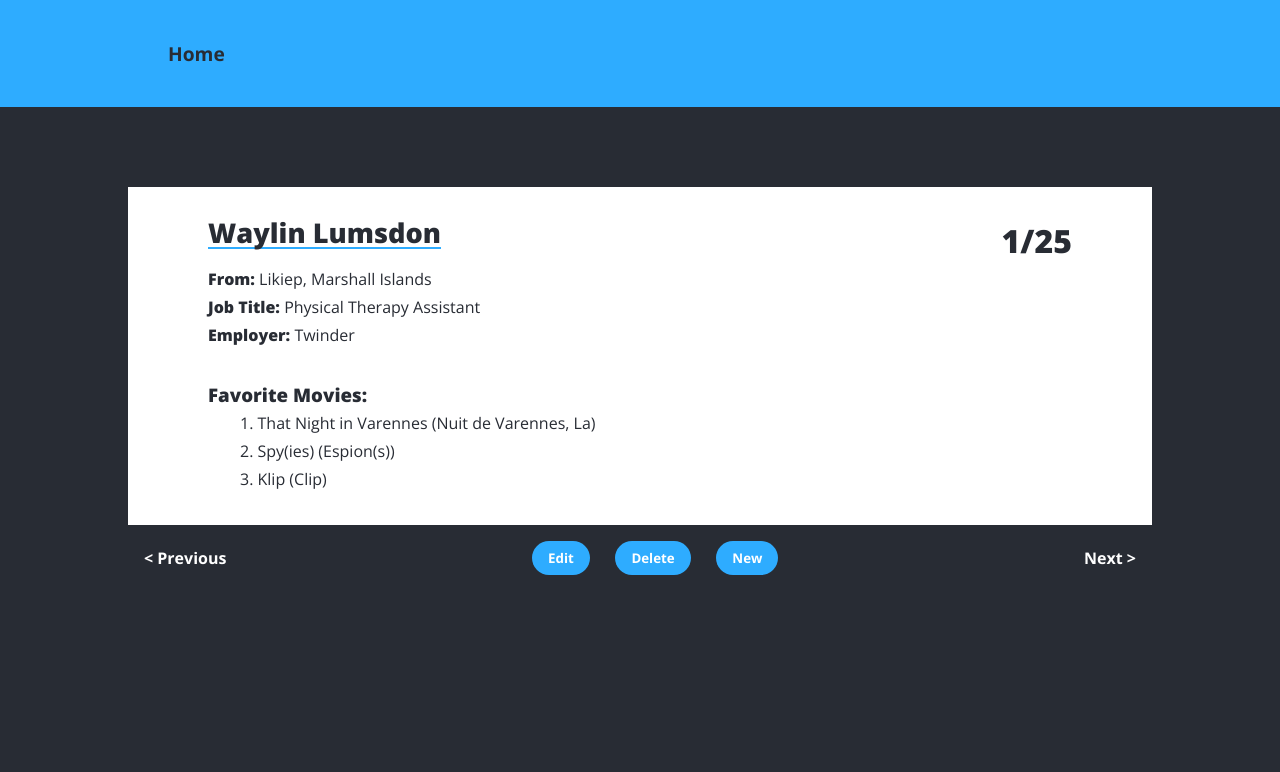
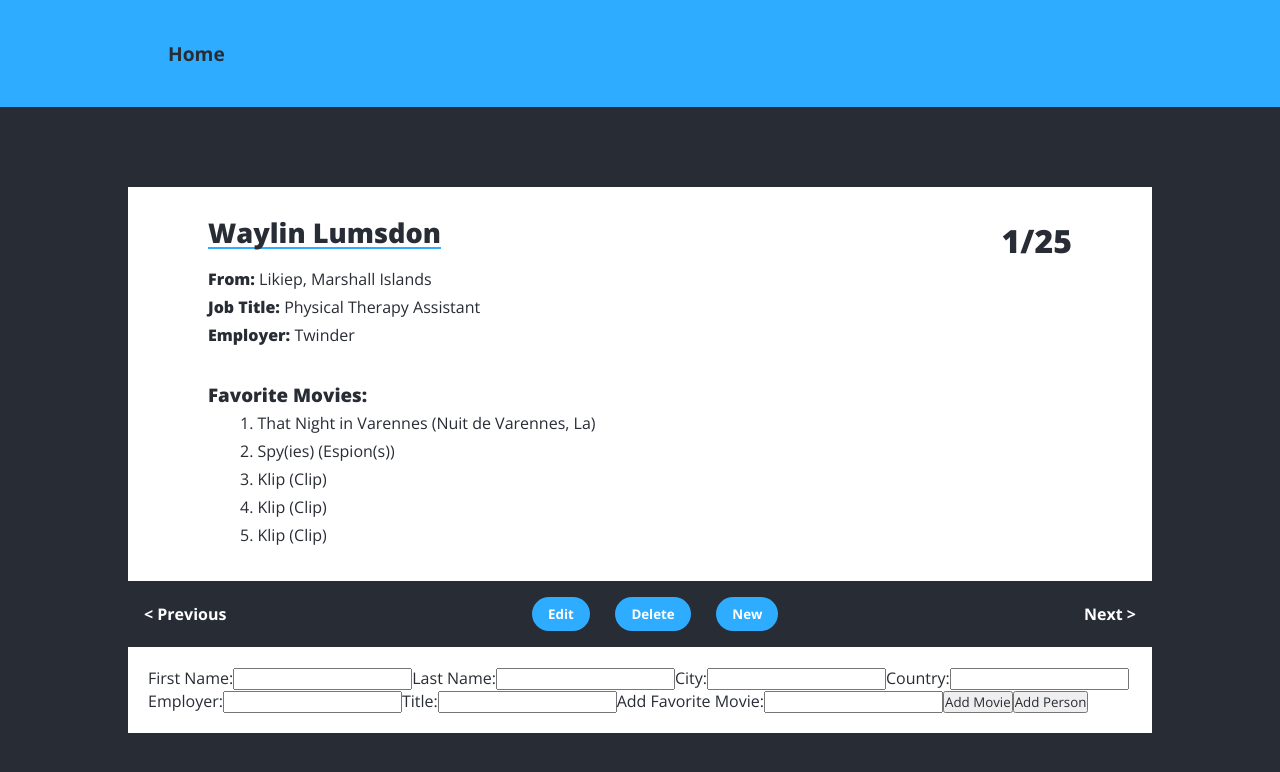
Before and after one commit to SenciZ/user-directory, a React (Create React App) app: page / in a window 1280 px wide. Both pictures are taken after a click on the button "New". Shown: the top 772 px of the page. Built offline with nearby package versions, Linux system fonts and the light colour scheme.

Commit message:
add edit and create functionality

```diff
--- a/src/App.css
+++ b/src/App.css
@@ -127,7 +127,10 @@ span strong {
   max-width: 900px;
   min-width: 400px;
   width: 40vw;
-  background-color: #e0ff2e;
+  background-color: #f2f2f2;
+  border-radius: 20px;
+  border: 2px solid black;
+  box-shadow: 2px 2px 20px rgba(0,0,0, 0.6);
   position: absolute;
   z-index: 999;
   left: calc(50vw - 20vw);
@@ -135,8 +138,27 @@ span strong {
   display: flex;
   flex-direction: column;
   padding: 5rem;
+  animation-name: slidein;
+  animation-duration: 200ms;
+  animation-timing-function: cubic-bezier(0.175, 0.885, 0.32, 1.275);
 }
 
+@keyframes slidein {
+  0% {
+    opacity: 0;
+    transform: scale(.9)
+  }
+
+  99% {
+    opacity: 1;
+    transform: scale(1.05)
+  }
+
+  100% {
+    opacity: 1;
+    transform: scale(1)
+  }
+}
 .overlay {
   z-index: 5;
   width: 100vw;
@@ -144,7 +166,8 @@ span strong {
   position: absolute;
   left: 0;
   top: 0;
-  background-color: rgba(0,0,0, 0.6);
+  background-color: rgba(255, 255, 255, 0.6);
+  backdrop-filter: blur(6px);
 }
 
 /* .editModal.modalControl {
--- a/src/ObjectData/data.js
+++ b/src/ObjectData/data.js
@@ -9,6 +9,8 @@ const data = [
     favoriteMovies: [
       "That Night in Varennes (Nuit de Varennes, La)",
       "Spy(ies) (Espion(s))",
+      "Klip (Clip)",
+      "Klip (Clip)",
       "Klip (Clip)"
     ]
   },
--- a/src/components/Controls.js
+++ b/src/components/Controls.js
@@ -18,7 +18,7 @@ function Controls(props) {
           onClickHandler={() => props.function.deleteHandler()}
           action="Delete"
         />
-        <ManageButton onClickHandler={() => {}} action="New" />
+        <ManageButton onClickHandler={() => props.createItemVisible() } action="New" />
       </div>
       <IndexButton
         changeItem={() => props.function.clickHandlerNext()}
--- /dev/null
+++ b/src/components/CreateItem.js
@@ -0,0 +1,159 @@
+import React, { useState } from 'react';
+
+const CreateItem = (props) => {
+
+    const [firstName, setFirstName] = useState('');
+    const [lastName, setLastName] = useState('');
+    const [city, setCity] = useState('');
+    const [country, setCountry] = useState('');
+    const [employer, setEmployer] = useState('');
+    const [title, setTitle] = useState('');
+    const [missingFields, setMissingFields] = useState(false);
+    const [movies, setMovies] = useState([]);
+    const [movie, setMovie] = useState('');
+
+
+    const changeSetMovie = (e) =>{
+        setMissingFields(false)
+
+        setMovie(e.target.value)
+    }
+
+    const onAddMovie = ()=>{
+        setMovies(prev => [...prev, movie])
+        setMovie('')
+    }
+
+    const changeSetCity = (e) =>{
+        setMissingFields(false)
+
+        setCity(e.target.value)
+    }
+    const changeSetFirstName = (e) =>{
+        setMissingFields(false)
+
+        setFirstName(e.target.value)
+    }
+    const changeSetEmployer = (e) =>{
+        setMissingFields(false)
+
+        setEmployer(e.target.value)
+    }
+    const changeSetCountry = (e) =>{
+        setMissingFields(false)
+
+        setCountry(e.target.value)
+    }
+    const changeSetLastName = (e) =>{
+        setMissingFields(false)
+
+        setLastName(e.target.value)
+    }
+    const changeSetTitle = (e) =>{
+        setMissingFields(false)
+
+        setTitle(e.target.value)
+    }
+
+    const resetFields=()=>{
+        setFirstName('')
+        setLastName('')
+        setCity('')
+        setCountry('')
+        setEmployer('')
+        setTitle('')
+        setMissingFields(false)
+        setMovie('')
+    }
+
+    const emptyFields = ()=>{
+        return !!country && !!employer && !!city && !!firstName && !!lastName && !!title;
+    }
+
+    const addItemToData=()=>{
+        if(!!movie) {
+            setMovies(prev => [...prev, movie])
+        }
+        if (!emptyFields()) {
+            setMissingFields(true)
+            return;
+        };
+        props.updateList({
+            id: props.data.length,
+            name: { first: firstName, last: lastName },
+            city: city,
+            country: country,
+            employer: employer,
+            title: title,
+            favoriteMovies: movies,
+        })
+        resetFields();
+        props.createItemVisible();
+    }
+
+    return (
+        <div style={{padding: '20px', backgroundColor: '#fff'}}>
+            <label>
+        First Name:
+        <input
+          type="text"
+          onChange={e=>changeSetFirstName(e)}
+          value={firstName}
+          ></input>
+      </label>
+      <label>
+        Last Name:
+        <input
+          type="text"
+          onChange={e=>changeSetLastName(e)}
+          value={lastName}
+          ></input>
+      </label>
+      <label>
+        City:
+        <input
+          type="text"
+          onChange={e=>changeSetCity(e)}
+          value={city}
+          ></input>
+      </label>
+      <label>
+        Country:
+        <input
+          type="text"
+          onChange={e=>changeSetCountry(e)}
+          value={country}
+          ></input>
+      </label>
+      <label>
+        Employer:
+        <input
+          type="text"
+          onChange={e=>changeSetEmployer(e)}
+          value={employer}
+          ></input>
+          </label>
+      <label>
+        Title:
+        <input
+          type="text"
+          onChange={e=>changeSetTitle(e)}
+          value={title}
+          ></input>
+          </label>
+          <label>
+        Add Favorite Movie:
+        <input
+          type="text"
+          onChange={e=>changeSetMovie(e)}
+          value={movie}
+          ></input><button onClick={onAddMovie}>Add Movie</button>
+          </label>
+          {!!movies && movies.map(item => <li>{item}</li>)}
+          {!!missingFields && <p>Please fill in all of the fields</p> }
+          <button onClick={addItemToData}>Add Person</button>
+        </div>
+    )
+}
+
+export default CreateItem;
--- a/src/components/Display.js
+++ b/src/components/Display.js
@@ -4,10 +4,12 @@ import Controls from "./Controls";
 import { useState, useEffect } from "react";
 import Data from "../ObjectData/data";
 import EditModal from "./EditModal";
+import CreateItem from "./CreateItem";
 
 function Display() {
   const list = Data;
   const [showModal, setShowModal] = useState(false)
+  const [create, setCreate] = useState(false)
   const [currentItem, setCurrentItem] = useState(0);
   const [data, setData] = useState(list);
   const functions = {
@@ -28,7 +30,15 @@ function Display() {
     },
 
     deleteHandler: () => {
-      setData(data.filter((item, index) => index !== currentItem));
+      setData(prev => prev.filter((item, index) => index !== currentItem));
+      setCurrentItem(prev => {
+      if(currentItem === 0){
+        return 0;
+      } else if(currentItem === data.length-1) {
+        return prev -1;
+      }
+        return prev;
+      })
     },
 
     hideModal: () => {},
@@ -44,6 +54,14 @@ function Display() {
    setShowModal(prev => !prev)
   }
 
+  const setCreateVisible = () => {
+    setCreate(!create);
+  }
+
+  const addItemToList = (newItem) =>{
+    setData(prev => [...prev, newItem])
+  }
+
   return (
     <div className="mainDisplay">
       {showModal && <EditModal
@@ -52,7 +70,8 @@ function Display() {
         modalIsOpen={ setModalOpen }
       />}
       <ItemDisplay data={data} currentItem={currentItem} />
-      <Controls function={functions} modalIsOpen={ setModalOpen }/>
+      <Controls function={functions} modalIsOpen={ setModalOpen } createItemVisible = { setCreateVisible }/>
+      {create && <CreateItem data={ data } updateList={addItemToList} createItemVisible = { setCreateVisible }/>}
     </div>
   );
 }
--- a/src/components/EditModal.js
+++ b/src/components/EditModal.js
@@ -12,9 +12,7 @@ function EditModal(props) {
     employer: itemToEdit.employer,
     title: itemToEdit.title,
     favoriteMovies: [
-      itemToEdit.favoriteMovies[0],
-      itemToEdit.favoriteMovies[1],
-      itemToEdit.favoriteMovies[2],
+      ...itemToEdit.favoriteMovies
     ],
   });
   console.log(input);
--- a/src/components/Item.js
+++ b/src/components/Item.js
@@ -14,9 +14,12 @@ function Item(props) {
       <p><strong>Job Title:</strong> {jobTitle}</p>
       <p><strong>Employer: </strong>{employer}</p>
       <h3 className='favorites'><strong>Favorite Movies:</strong></h3>
-      <ol className='favoritesList'>
-      {item.favoriteMovies.map((item, index)=> <li key={index}>{`${index +1}. ${item}`}</li>)}
-      </ol>
+    {!!item.favoriteMovies &&
+          <ol className='favoritesList'>
+          {item?.favoriteMovies.map((item, index)=> <li key={index}>{`${index +1}. ${item}`}</li>)}
+          </ol>
+    }
+
   </div>;
 }
 
```
